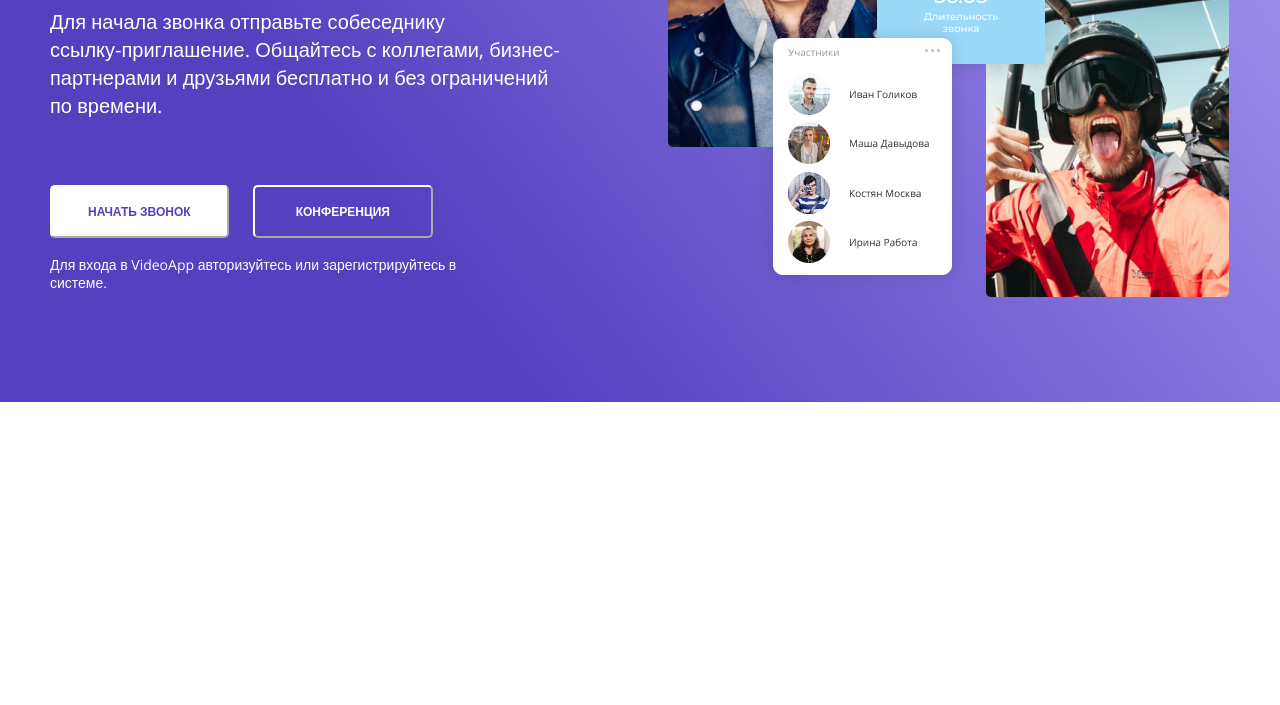
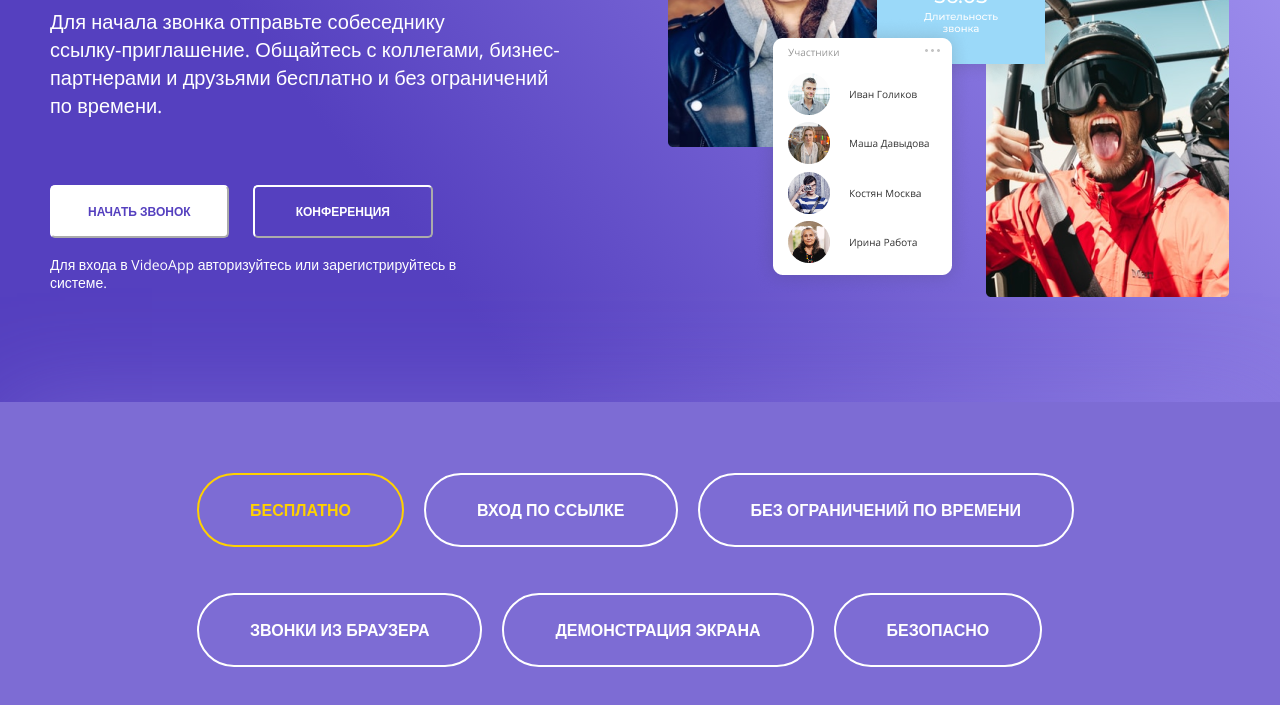
Before and after one commit to starikovMark/webinar, a plain HTML site: page index.html in a window 1280 px wide. Shown: the part 391-1096 px from the top of the page. Before the commit the page ends 800 px from the top, so only its background shows below. Drawn offline with nearby package versions, Linux system fonts and the light colour scheme.

Commit message:
create: section advantage

```diff
--- a/index.html
+++ b/index.html
@@ -82,5 +82,20 @@
       <!-- /.hero -->
     </section>
     <!-- /.header -->
+    <section class="advantage">
+      <div class="container">
+        <div class="advantage-wrapper">
+          <h3 class="advantage__text advantage__text-primary">бесплатно</h3>
+          <h3 class="advantage__text">вход по ссылке</h3>
+          <h3 class="advantage__text">без ограничений по времени</h3>
+          <h3 class="advantage__text">звонки из браузера</h3>
+          <h3 class="advantage__text">демонстрация экрана</h3>
+          <h3 class="advantage__text">безопасно</h3>
+        </div>
+        <!-- /.advantage-wrapper -->
+      </div>
+      <!-- /.container -->
+    </section>
+    <!-- /.advantage -->
   </body>
 </html>
--- /dev/null
+++ b/sass/blocks/_advantage.sass
@@ -0,0 +1,26 @@
+.advantage
+    background: #7D6CD4
+    box-shadow: 0px 0px 100px rgba(175, 161, 249, 0.3)
+    &-wrapper
+        max-width: 906px
+        margin: 0 auto
+        display: flex
+        flex-wrap: wrap
+        padding: 55px 0
+    &__text
+        font-style: normal
+        font-weight: 600
+        font-size: 16px
+        line-height: 20px
+        text-align: center
+        text-transform: uppercase
+        color: $light
+        padding: 25px 51px
+        border: 2px solid $light
+        border-radius: 100px
+        margin-left: 10px
+        margin-right: 10px
+        margin-bottom: 30px
+        &-primary
+            border: 2px solid #FFD100
+            color: #FFD100
--- a/sass/style.sass
+++ b/sass/style.sass
@@ -6,3 +6,5 @@
 @import 'blocks/_navbar'
 // Подключение главной секции
 @import 'blocks/_hero'
+// Подключение стилей для блока с преимуществами
+@import 'blocks/_advantage'
```
Also changed, not shown: css/style.css.
